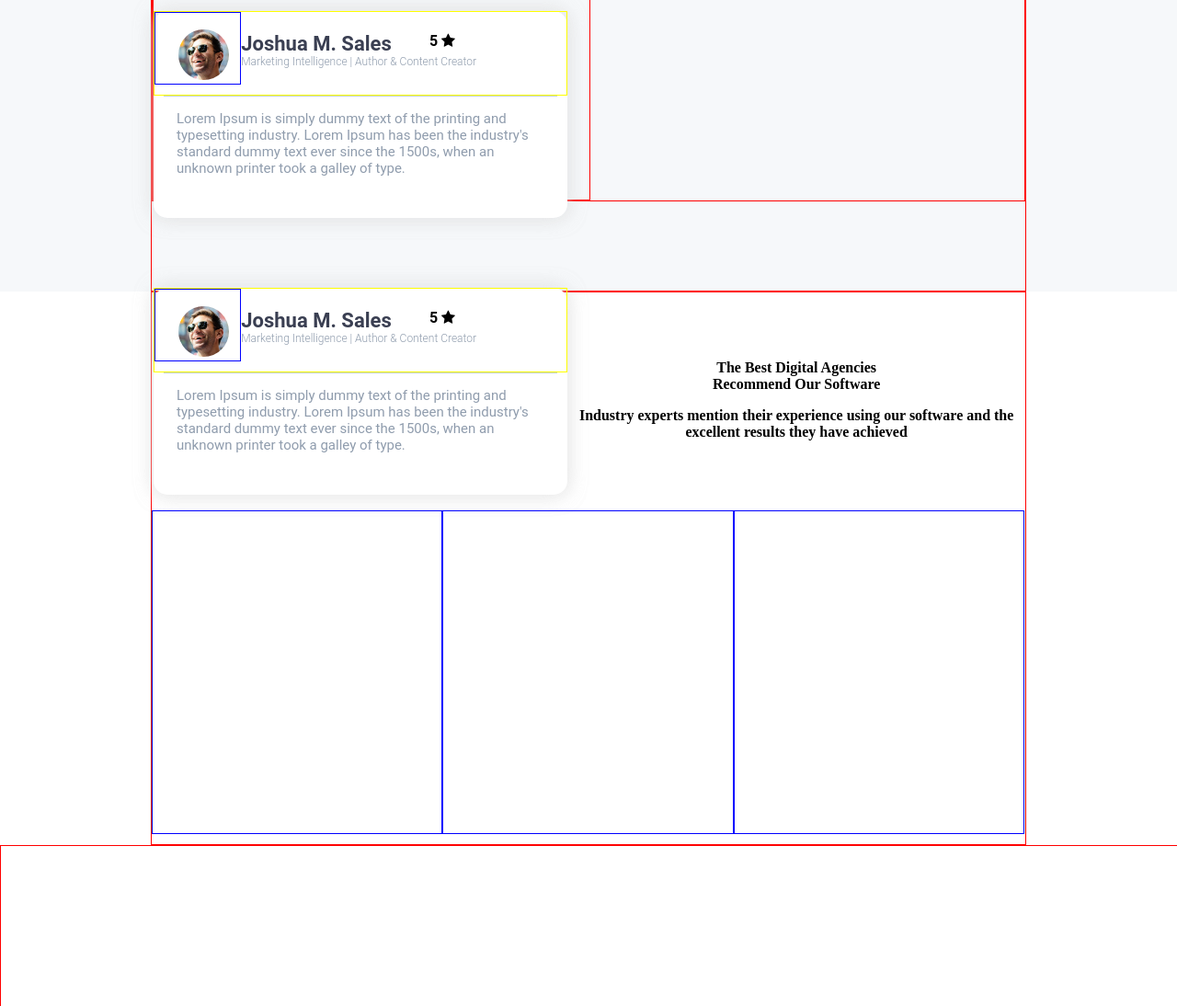
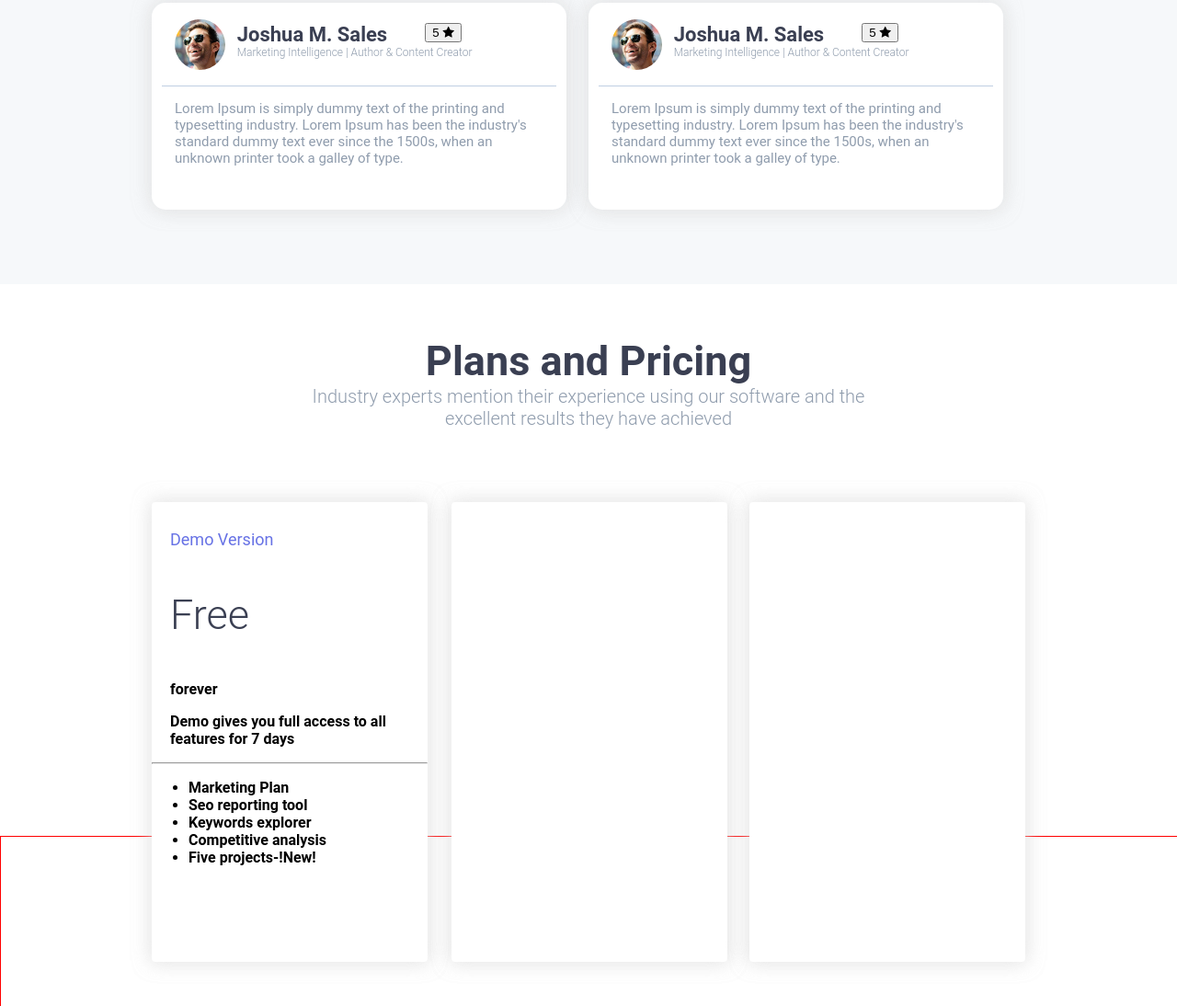
Before and after one commit to gomes71/assignment-3, a plain HTML site: page index.html in a window 1280 px wide. Shown: the part 1706-2800 px from the top of the page at 92% size. Drawn offline with Linux system fonts and the light colour scheme.

Commit message:
Add files via upload

```diff
--- a/css/style.css
+++ b/css/style.css
@@ -16,7 +16,6 @@ body{
 .container_1{
 	width: 950px;
 	margin: auto;
-	border: 1px solid red;
 	height: 55px;
 }
 
@@ -65,7 +64,6 @@ body{
 .container_2{
 	width: 950px;
 	margin: auto;
-	border: 1px solid red;
 	height: 670px;
 }
 
@@ -87,14 +85,12 @@ body{
 
 .text_1{
 	color: #0095f7;
-	border: 1px solid black;
 }
 
 .text_2{
 	color: #3a3f52;
 	font-size: 45px;
 	font-weight: 300;
-	border: 1px solid black;
 }
 .text_3{
 	color: #8f9cad;
@@ -126,7 +122,6 @@ body{
 .container_3{
 	width: 950px;
 	margin: auto;
-	border: 1px solid red;
 	height: 670px;
 }
 
@@ -177,7 +172,6 @@ body{
 .container_4{
 	width: 950px;
 	margin: auto;
-	border: 1px solid red;
 	height: 620px;
 }
 
@@ -201,16 +195,13 @@ body{
 	font-stretch: condensed;
 }
 .reco_info .text_3{
-	border: 1px solid black;
 	padding-top: 10px;
 }
 
 .reco{
-	border: 1px solid red;
 	font-family: roboto;
 }
 .reco_1{
-	border: 1px solid red;
 	width: 50%;
 	height: 300px;
 	float: left;
@@ -218,9 +209,9 @@ body{
 
 }
 .reco_2{
-	border: 1px solid red;
 	width: 50%;
 	height: 300px;
+	float: right;
 
 }
 
@@ -229,7 +220,6 @@ body{
 	height: 75%;
 	background: white;
 	border-radius: 15px;
-	border: 0px solid blue;
 	margin-top: 20%;
 	margin-left: 0%;
 	box-shadow: 0 0 20px 0px rgba(241, 241, 241, 0.5), 0px 0px 20px 0px rgba(193, 193, 193, 0.5);
@@ -237,7 +227,6 @@ body{
 }
 
 .author{
-	border: 1px solid yellow;
 	height: 40%;
 }
 .author_image{
@@ -245,7 +234,6 @@ body{
 	padding-top: 18px;
 	padding-left: 25px;
 	padding-right: 0;
-	border: 1px solid blue;
 	width: 15%;
 
 }
@@ -258,15 +246,12 @@ body{
 .author_info{
 	padding-top: 22px;
 	float: left;
-	position: relative;
 
 }
 
 .author_info p{
 	margin: 0;
 	padding: 0;
-	position: relative;
-
 }
 .name_1{
 	font-size: 22px;
@@ -276,17 +261,15 @@ body{
 	color: #3a3f52;
 }
 .name span{
-	border: 1px solid purple;
 	margin-top: 10px;
-	border: 1px solid red;
 	width: 15px;
 	height: 8px;
 
 }
 .position_1{
+
 	font-size: 12px;
 	font-weight: 300;
-	position: fixed;
 	color: #8f9cad;
 }
 
@@ -314,8 +297,8 @@ body{
 .container_5{
 	width: 950px;
 	margin: auto;
-	border: 1px solid red;
 	height: 600px;
+	font-family: roboto;
 }
 
 .price_info{
@@ -325,27 +308,87 @@ body{
 	height: 180px;
 }
 
+.price_info p{
+	margin-top: 0;
+	padding-top: 0;
+}
+
+.price_info .text_2{
+	margin: 0;
+    padding: 0;
+
+}
+
+/* .price_1{
+	width: 33.1%;
+	border: 1px solid blue;
+	float: left;
+	height: 350px;
+} */
+
 .price_1{
+	width: 300px;
+    height: 500px;
+    background: white;
+    border-radius: 4px;
+    margin-top: 0%;
+    margin-left: 0%;
+    box-shadow: 0 0 20px 0px rgba(241, 241, 241, 0.5), 0px 0px 20px 0px rgba(193, 193, 193, 0.5);
+    float: left;
+}
+
+/* .price_2{
 	width: 33.1%;
 	border: 1px solid blue;
 	float: left;
 	height: 350px;
 }
+ */
+.price_2{
+	width: 300px;
+    height: 500px;
+    background: white;
+    border-radius: 4px;
+    margin-top: 0%;
+    margin-left: 2.75%;
+    box-shadow: 0 0 20px 0px rgba(241, 241, 241, 0.5), 0px 0px 20px 0px rgba(193, 193, 193, 0.5);
+    float: left;
 
-.price_2{
-	width: 33.1%;
-	border: 1px solid blue;
-	float: left;
-	height: 350px;
 }
 
-
-.price_3{
+/* .price_3{
 	width: 33.1%;
 	border: 1px solid blue;
 	float: left;
 	height: 350px;
 
+} */
+
+.price_3{
+	width: 300px;
+    height: 500px;
+    background: white;
+    border-radius: 4px;
+    margin-top: 0%;
+    margin-left: 0%;
+    box-shadow: 0 0 20px 0px rgba(241, 241, 241, 0.5), 0px 0px 20px 0px rgba(193, 193, 193, 0.5);
+    float: right;
+}
+
+.price_1 p{
+	margin-left: 20px;
+}
+
+.price_1 .text_1{
+	font-weight: 400;
+	margin-top: 30px;
+	font-size: 18px;
+	color: #6772e5;
+}
+
+.price_1 .text_2{
+    color: #3a3f52;
+    font-size: 45px;
 }
 
 /* user login */
--- a/index.html
+++ b/index.html
@@ -72,7 +72,7 @@
 							</div>
 							<div class="author_info">
 								<div>
-									<p class="name_1">Joshua M. Sales</p><span>5 <i class="fa fa-star"></i> </span>
+									<p class="name_1">Joshua M. Sales</p><button type="">5 <i class="fa fa-star"></i> </button>
 									<p class="position_1">Marketing Intelligence | Author & Content Creator</p>
 								</div>
 
@@ -98,7 +98,7 @@
 							</div>
 							<div class="author_info">
 								<div>
-									<p class="name_1">Joshua M. Sales</p><span>5 <i class="fa fa-star"></i> </span>
+									<p class="name_1">Joshua M. Sales</p><button type="">5 <i class="fa fa-star"></i> </button>
 									<p class="position_1">Marketing Intelligence | Author & Content Creator</p>
 								</div>
 
@@ -127,12 +127,26 @@
 	<section>
 		<div class="container_5">
 			<div class="price_info">
-				<p>The Best Digital Agencies <br>Recommend Our Software</p>
-				<p>Industry experts mention their experience using our software and the <br>excellent results they have achieved</p>
+				<p class="text_2"><b>Plans and Pricing</b></p>
+				<p class="text_3">Industry experts mention their experience using our software and the <br>excellent results they have achieved</p>
 			</div>
 			<div class="price">
 				<div class="price_1">
+					<div>
+						<p class="text_1">Demo Version</p>
+						<p class="text_2">Free</p>
+						<p>forever</p>
+						<p>Demo gives you full access to all features for 7 days</p>
+					</div>
 
+					<hr>
+					<ul>
+						<li>Marketing Plan</li>
+						<li>Seo reporting tool</li>
+						<li>Keywords explorer</li>
+						<li>Competitive analysis</li>
+						<li>Five projects-!New!</li>
+					</ul>
 				</div>
 				<div class="price_2">
 
```
